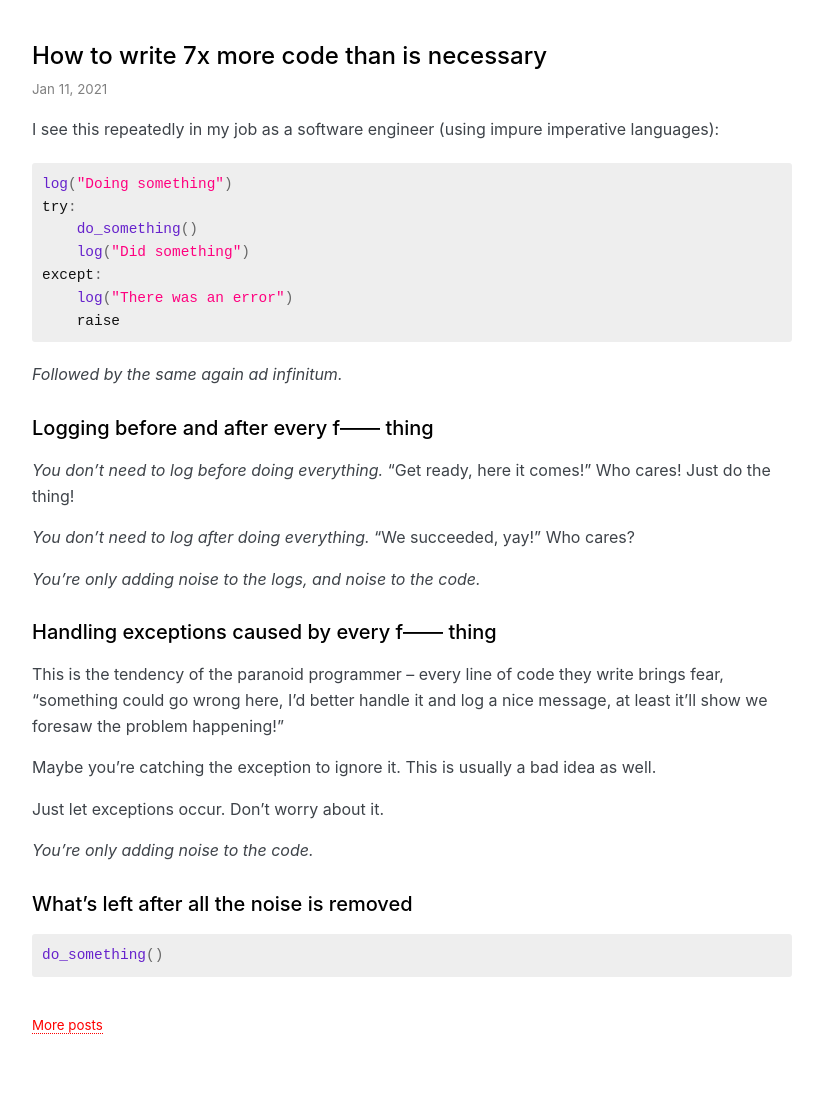
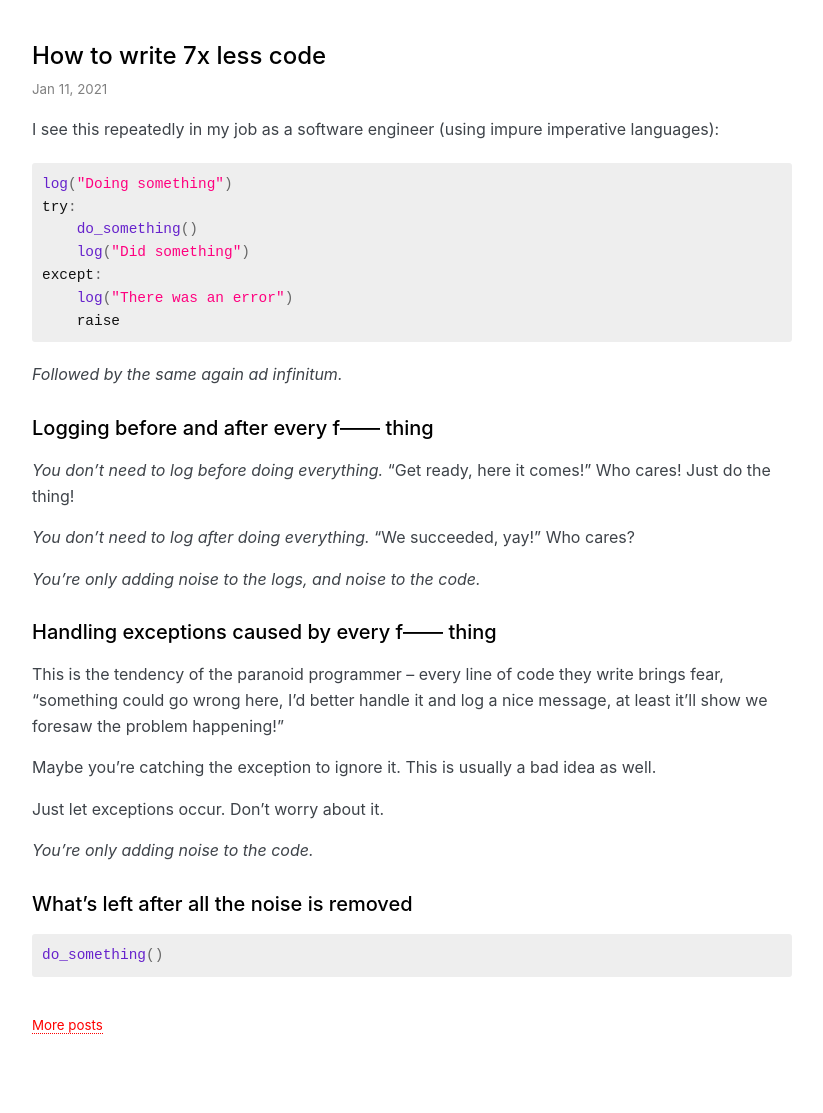
Before and after one commit to explodinglabs/explodinglabs.github.io, a Jekyll site: the page built from _posts/2021-01-11-how-to-write-7x-less-code.markdown, in a window 1280 px wide. Shown: the whole page, without its empty margins (228-1051 px from the left). Built offline with Jekyll 4.4.1, drawn with Linux system fonts in a browser that asks for light colours; some web fonts are replaced.

Commit message:
Adjust new post

```diff
--- a/_posts/2021-01-11-how-to-write-7x-more-code-than-is-necessary.markdown
+++ b/_posts/2021-01-11-how-to-write-7x-less-code.markdown
@@ -1,7 +1,7 @@
 ---
 layout: post
-title: "How to write 7x more code than is necessary"
-permalink: /how-to-write-7x-more-code-than-is-necessary
+title: "How to write 7x less code"
+permalink: /how-to-write-7x-less-code
 ---
 I see this repeatedly in my job as a software engineer (using impure imperative
 languages):
```
